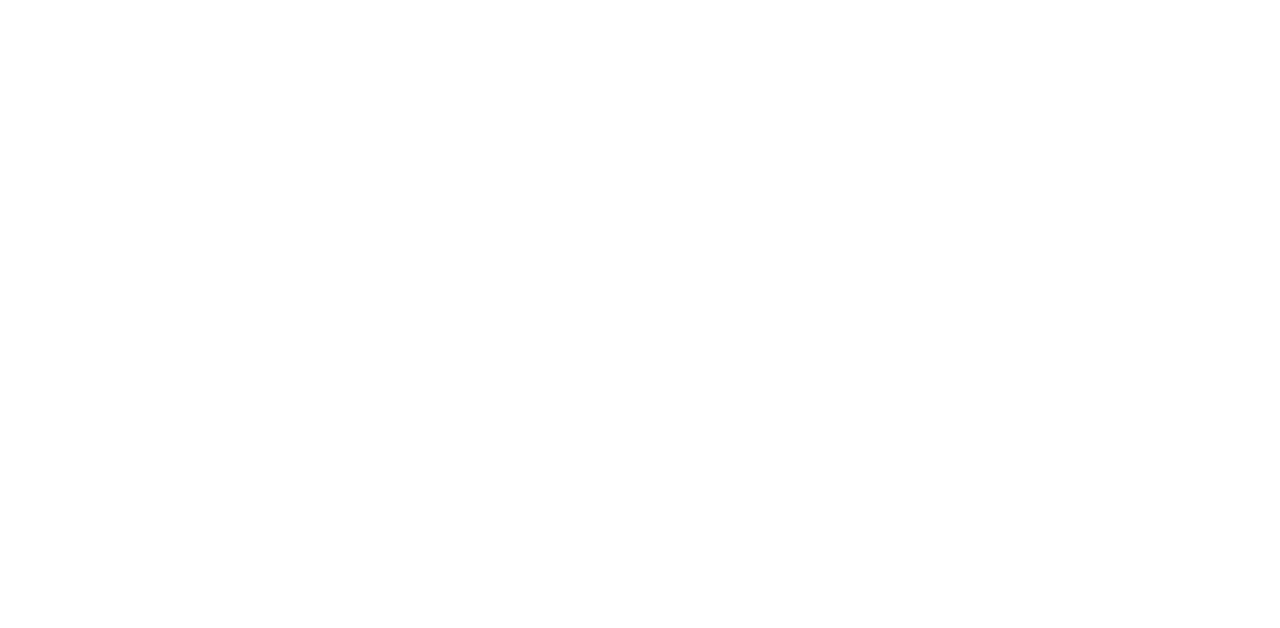
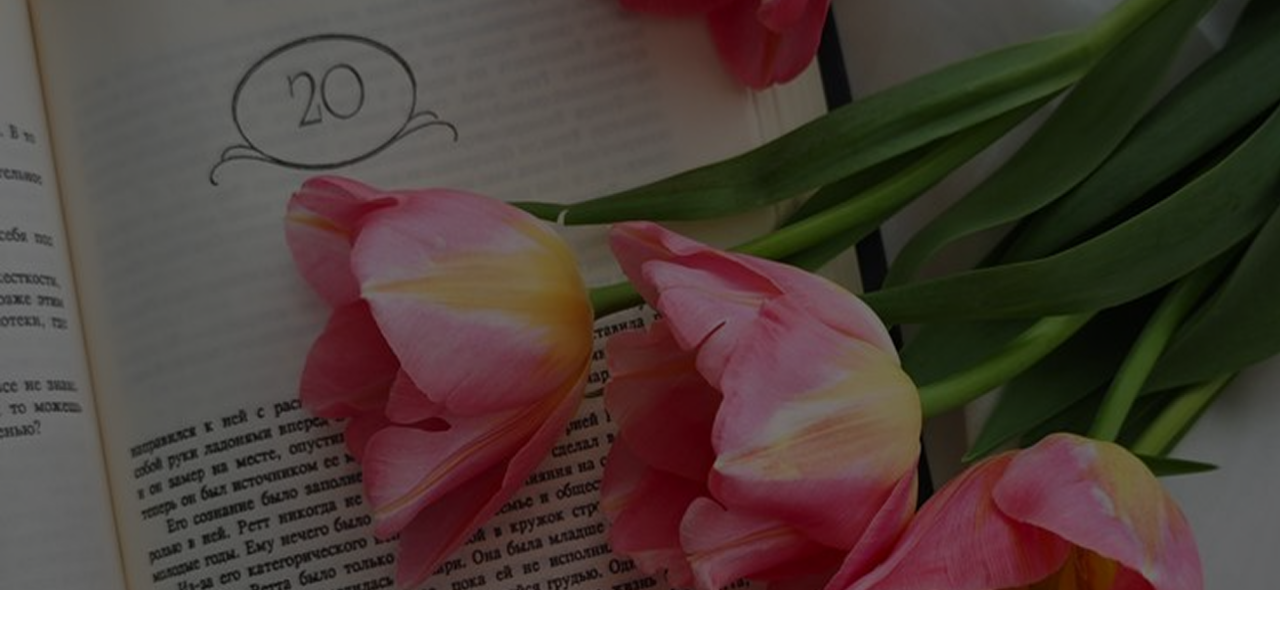
Before and after one commit to bhvishuk/books, a plain HTML site: page index.html in a window 1280 px wide. Drawn offline with Linux system fonts and the light colour scheme.

Commit message:
style banner

```diff
--- a/css/style.css
+++ b/css/style.css
@@ -0,0 +1,29 @@
+*,
+*::before,
+*::after {
+  box-sizing: border-box;
+  margin: 0;
+  padding: 0;
+  border: 0;
+}
+
+.banner {
+    width: 100%;
+    height: auto;
+}
+
+.banner img {
+    width: 100%;
+    height: 590px;
+    position: relative
+}
+
+.overlay {
+    width: 100%;
+    height: 590px;
+  position: absolute;
+  top: 0; left: 0;
+  right: 0; bottom: 0;
+  background-color: rgba(0, 0, 0, 0.5);
+  z-index: 1;
+}
--- a/index.html
+++ b/index.html
@@ -7,6 +7,9 @@
     <title>Books</title>
 </head>
 <body>
-
+   <div class="banner">
+    <img src="./images/banner.png" alt="">
+    <div class="overlay"></div>
+   </div>
 </body>
 </html>
```
Also changed, not shown: images/banner.png (added).
